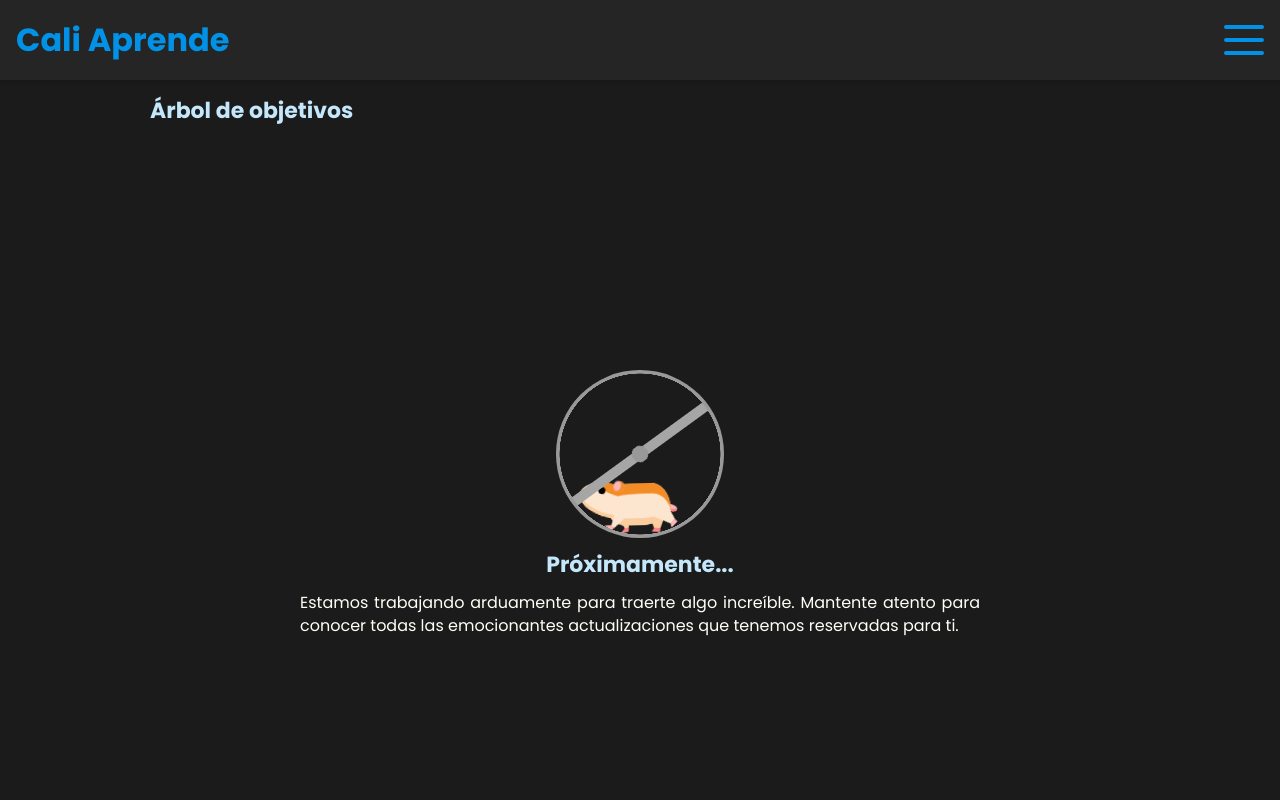
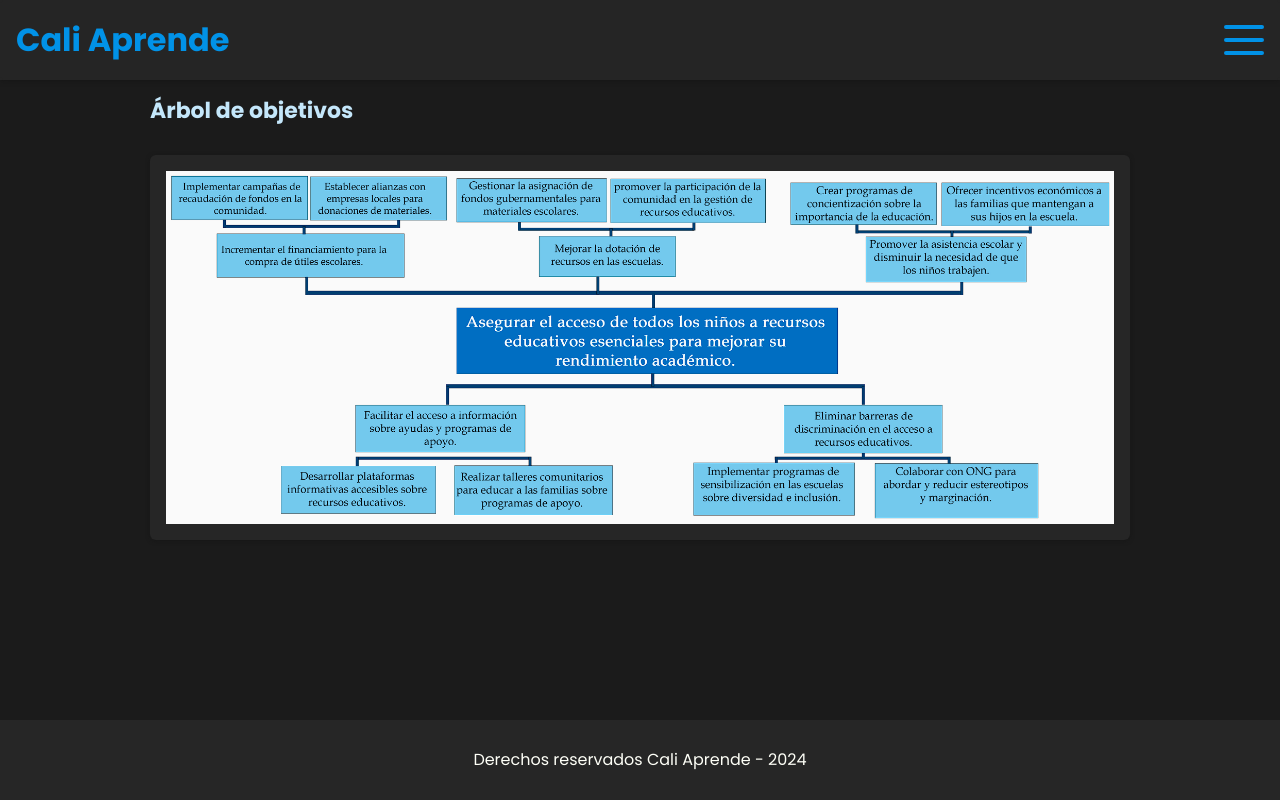
Before and after one commit to fabian37/cali-aprende, a React (Vite) app: page /arbol-de-objetivos in a window 1280 px wide. Shown: the top 800 px of the page. Built offline with nearby package versions, Linux system fonts and the light colour scheme.

Commit message:
feat: add obj tree

```diff
--- a/src/pages/ObjectivesTree.tsx
+++ b/src/pages/ObjectivesTree.tsx
@@ -1,12 +1,14 @@
 import "./StakeholderAnalysis.css";
-import { Tools } from "./Tools";
+import obj from "../../public/obj-tree.png";
 
 export function ObjectivesTree() {
   return (
     <main className="app-container">
       <section>
         <h1>Árbol de objetivos</h1>
-        <Tools />
+        <div className="about__card">
+          <img src={obj} alt="Árbol de objetivos" />
+        </div>
       </section>
     </main>
   );
```
Also changed, not shown: public/obj-tree.png (added).
